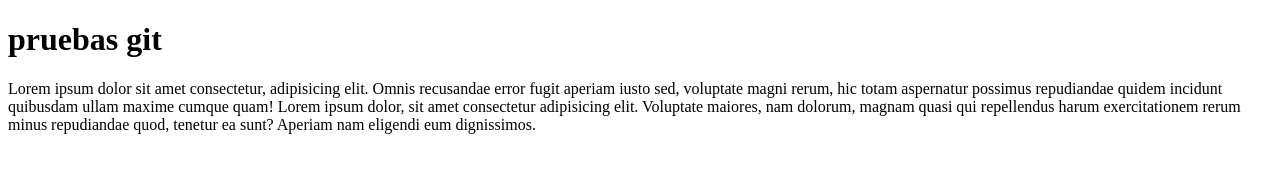
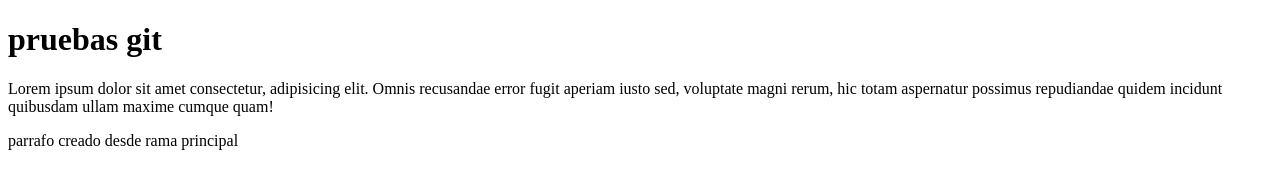
Before and after one commit to armoch/-pruebasgiftG68, a plain HTML site: page index.html in a window 1280 px wide. Drawn offline with Linux system fonts and the light colour scheme.

Commit message:
parrafo desde main

```diff
--- a/index.html
+++ b/index.html
@@ -10,7 +10,6 @@
     <h1>pruebas git    </h1>
     Lorem ipsum dolor sit amet consectetur, adipisicing elit. Omnis recusandae error fugit aperiam iusto sed, voluptate magni rerum, hic totam aspernatur possimus repudiandae quidem incidunt quibusdam ullam maxime cumque quam!
  </body>
- <body>
-   Lorem ipsum dolor, sit amet consectetur adipisicing elit. Voluptate maiores, nam dolorum, magnam quasi qui repellendus harum exercitationem rerum minus repudiandae quod, tenetur ea sunt? Aperiam nam eligendi eum dignissimos.
- </body>
+ <p>
+   parrafo creado desde rama principal
  </html>
```
